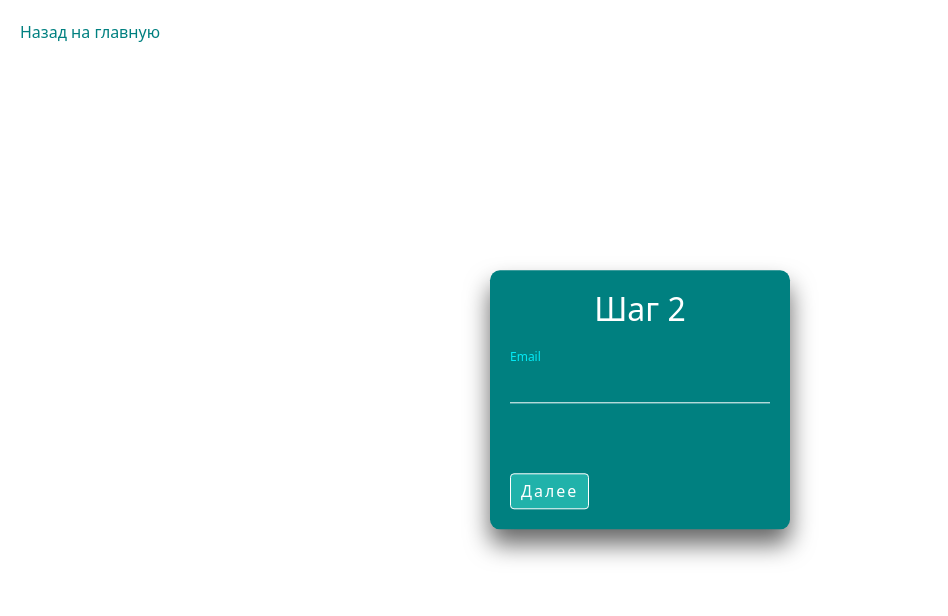
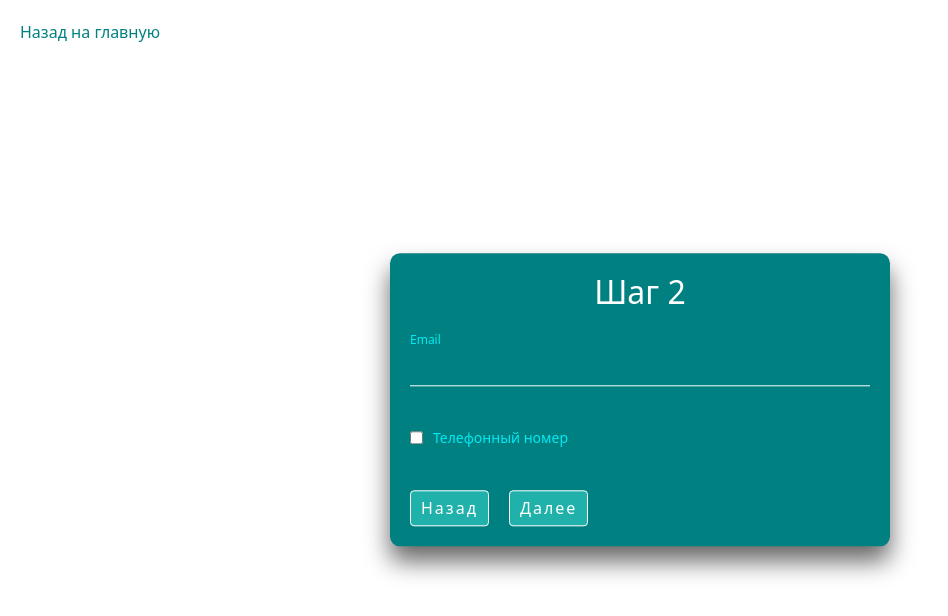
Before and after one commit to realrvm/pf-budget-app, a React (Create React App) app: page /samples/login-form/steptwo in a window 1280 px wide. Shown: the top 616 px of the page, without its empty margins (0-948 px from the left). Built offline with nearby package versions, Linux system fonts and the light colour scheme.

Commit message:
доделаны стили шага 2. осталишь ошибки в логике

```diff
--- a/package.json
+++ b/package.json
@@ -4,6 +4,7 @@
     "version": "0.1.0",
     "private": true,
     "dependencies": {
+        "@hookform/resolvers": "^2.8.8",
         "@reduxjs/toolkit": "^1.7.2",
         "@testing-library/jest-dom": "^5.16.1",
         "@testing-library/react": "^12.1.2",
@@ -13,6 +14,7 @@
         "@types/react": "^17.0.38",
         "@types/react-dom": "^17.0.11",
         "bootstrap": "^5.1.3",
+        "libphonenumber-js": "^1.9.48",
         "react": "^17.0.2",
         "react-bootstrap": "^2.1.1",
         "react-dom": "^17.0.2",
@@ -21,7 +23,8 @@
         "react-router-dom": "^6.2.1",
         "react-scripts": "5.0.0",
         "typescript": "^4.5.4",
-        "web-vitals": "^2.1.3"
+        "web-vitals": "^2.1.3",
+        "yup": "^0.32.11"
     },
     "scripts": {
         "start": "react-scripts start",
--- a/src/pages/login-form/LoginForm.css
+++ b/src/pages/login-form/LoginForm.css
@@ -22,6 +22,13 @@
     background-color: teal;
     box-shadow: 0 15px 25px rgba(0, 0, 0, 0.6);
     border-radius: 10px;
+}
+
+@media screen and (min-width: 768px) {
+    .login-form__wrapper {
+        width: 100%;
+        max-width: 500px;
+    }
 }
 
 .login-form__wrapper > h2 {
@@ -90,3 +97,38 @@
 .login-form__btn:hover {
     background-color: #03e9f4;
 }
+
+.login-form__btn + .login-form__btn {
+    margin-left: 20px;
+}
+
+.login-form__phone-box {
+    display: flex;
+    flex-direction: column;
+}
+
+.login-form__phone-header {
+    margin-top: 10px;
+}
+
+.login-form__phone-label {
+    color: #03e9f4;
+    font-size: 14px;
+    transform: translateY(-1px);
+}
+
+.login-form__phone-box > input {
+    width: 100%;
+    padding: 10px 0;
+    font-size: 16px;
+    color: #fff;
+    margin-bottom: 10px;
+    border: none;
+    border-bottom: 1px solid #fff;
+    outline: none;
+    background: transparent;
+}
+
+input[type="checkbox"] {
+    margin-right: 10px;
+}
--- a/src/pages/login-form/components/StepTwo.tsx
+++ b/src/pages/login-form/components/StepTwo.tsx
@@ -5,32 +5,57 @@ import { useDispatch, useSelector } from "react-redux";
 import { useNavigate } from "react-router-dom";
 import { stepTwoAction } from "../../../store/stepTwoReducer";
 
+import { mailSchema } from "../../../utils/utils";
+import { yupResolver } from "@hookform/resolvers/yup";
+import { parsePhoneNumberFromString } from "libphonenumber-js";
+
 const StepTwo = () => {
     const {
         register,
         handleSubmit,
         formState: { errors },
         reset,
+        watch,
     } = useForm({
         mode: "onBlur",
+        resolver: yupResolver(mailSchema),
     });
+
+    const hasPhone = watch("phone");
 
     const dispatch = useDispatch();
     const navigate = useNavigate();
 
-    const { mail } = useSelector((state: RootState) => state.stepTwoReducer);
+    const { mail, phone } = useSelector((state: RootState) => state.stepTwoReducer);
 
     const [mailbox, setMailbox] = useState(mail);
+    const [phoneNumber, setPhoneNumber] = useState(phone);
 
     const handleMailbox = (e: { target: HTMLInputElement }) => {
         setMailbox(e.target.value);
     };
 
+    const normalizePhoneNumber = (phoneNumber: string) => {
+        const phoneNormNumber = parsePhoneNumberFromString(phoneNumber);
+
+        if (!phoneNormNumber) return phoneNumber;
+        return phoneNormNumber.formatInternational();
+    };
+
+    const handePhoneNumber = (e: { target: HTMLInputElement }) => {
+        const normalizedPhoneNumber = normalizePhoneNumber(e.target.value);
+        setPhoneNumber(normalizedPhoneNumber);
+    };
+
     const onSubmit = handleSubmit((data) => {
-        dispatch(stepTwoAction(data.mail));
+        dispatch(stepTwoAction({ mail: data.mail, phone: data.phone }));
         reset();
         navigate("/login-form/stepthree");
     });
+
+    const illBeBack = () => {
+        navigate("/login-form");
+    };
 
     return (
         <div className="login-form__wrapper">
@@ -38,9 +63,9 @@ const StepTwo = () => {
             <form onSubmit={onSubmit}>
                 <div className="login-form__user-box">
                     <input
-                        type="text"
+                        type="email"
                         value={mailbox}
-                        {...register("firstName", {
+                        {...register("mail", {
                             required: "Поле обязательно для заполнения!",
                         })}
                         onChange={handleMailbox}
@@ -50,6 +75,26 @@ const StepTwo = () => {
                         {errors?.mail && <p>{errors?.mail?.message || "Ошибка!"}</p>}
                     </div>
                 </div>
+                <div className="login-form__phone-box">
+                    <div className="login-form__phone-header">
+                        <input type="checkbox" {...register("phone")} />
+                        <label htmlFor="hasPhone" className="login-form__phone-label">
+                            Телефонный номер
+                        </label>
+                    </div>
+                    {hasPhone && (
+                        <input
+                            type="tel"
+                            className="login-form__phone-num"
+                            value={phoneNumber}
+                            {...register("phone")}
+                            onChange={handePhoneNumber}
+                        />
+                    )}
+                </div>
+                <button type="button" onClick={illBeBack} className="login-form__btn">
+                    Назад
+                </button>
                 <button type="submit" className="login-form__btn">
                     Далее
                 </button>
--- a/src/store/stepTwoReducer.ts
+++ b/src/store/stepTwoReducer.ts
@@ -2,10 +2,12 @@ import { createSlice, PayloadAction } from "@reduxjs/toolkit";
 
 interface StepTwoReducerTypes {
     mail: string;
+    phone: string;
 }
 
 const initialState = {
     mail: "",
+    phone: "",
 };
 
 const stepTwoSlice = createSlice({
@@ -13,7 +15,9 @@ const stepTwoSlice = createSlice({
     initialState,
     reducers: {
         stepTwoAction(state, action: PayloadAction<StepTwoReducerTypes>) {
+            console.log(action.payload);
             state.mail = action.payload.mail;
+            state.phone = action.payload.phone;
         },
     },
 });
--- a/src/utils/utils.ts
+++ b/src/utils/utils.ts
@@ -1,3 +1,5 @@
+import * as yup from "yup";
+
 export const getRandomId = () => {
     return Math.random().toString(32).slice(2);
 };
@@ -9,3 +11,7 @@ export const formatToRoubles = Intl.NumberFormat("ru", {
 });
 
 export const DEFAULT_ID = "По умолчанию";
+
+export const mailSchema = yup.object().shape({
+    mail: yup.string().email("Email должен быть в правильном формате!"),
+});
```
Also changed, not shown: 1 other file (tests, documents, lock files or other folders).
